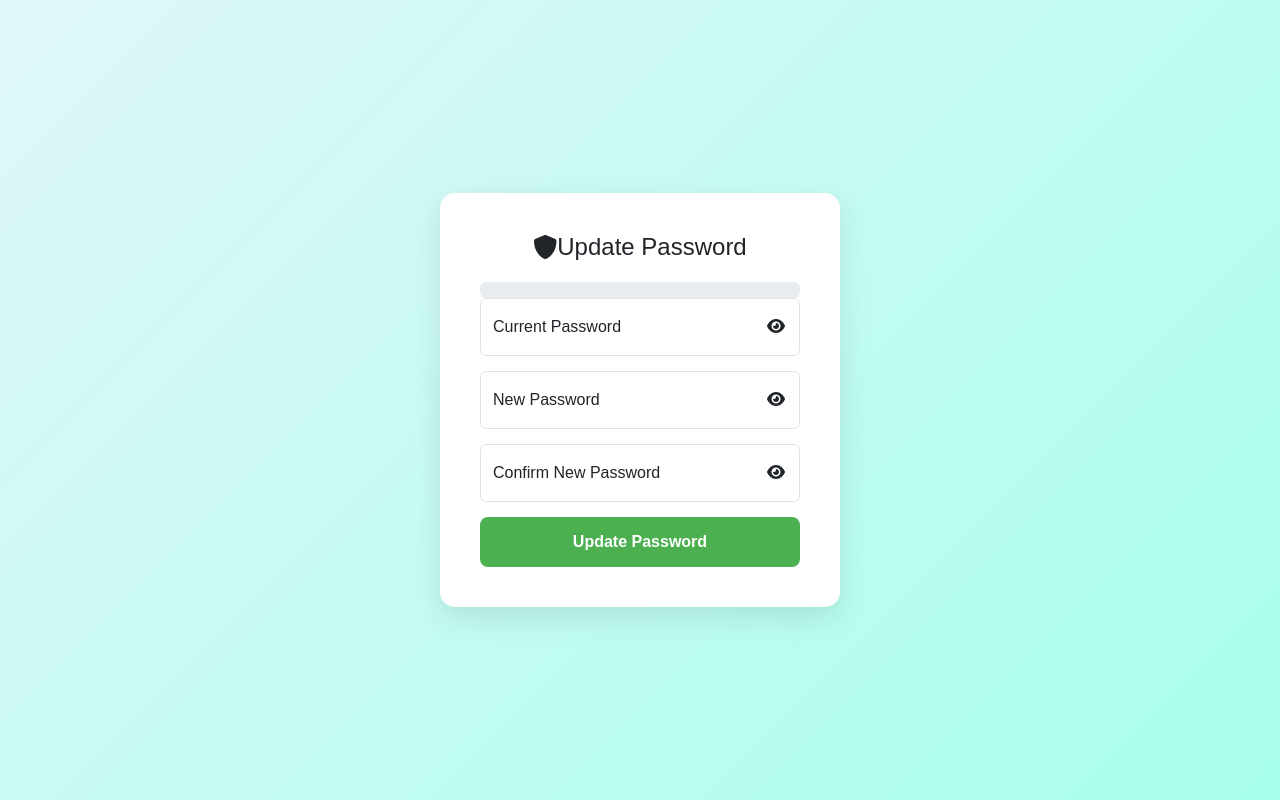
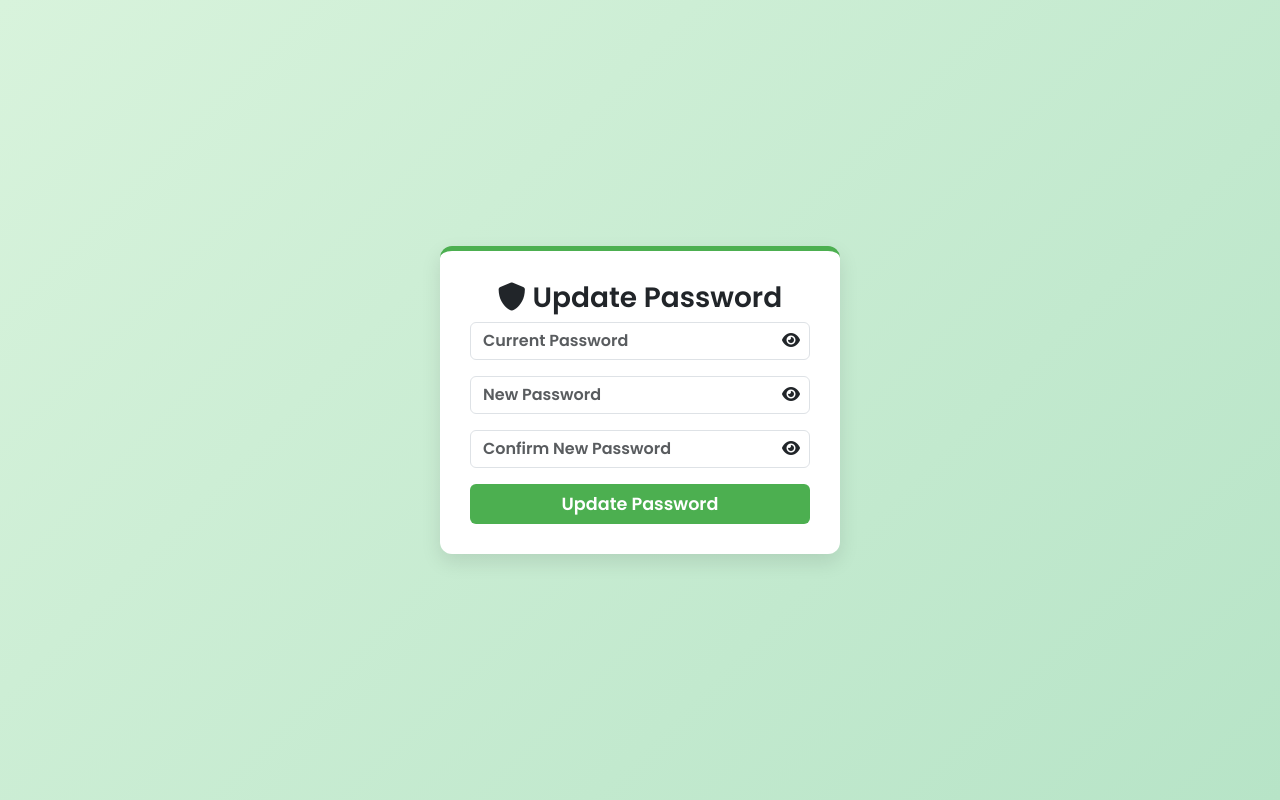
Before and after one commit to PY911/FinalYearProject, a Flask app: page /update_password in a window 1280 px wide. Run offline with Flask 3, Linux system fonts and the light colour scheme; a user stored in the database is signed in; parts of the project's set-up code (start-up, migrations or seed data) failed here and were passed over.

Commit message:
modified scripts

```diff
--- a/scripts/app.py
+++ b/scripts/app.py
@@ -52,11 +52,12 @@ def create_users_table():
     conn = get_db_connection()
     if conn:
         try:
-            # Ensure users table exists
+            # Ensure users table exists with created_at timestamp
             conn.execute('''CREATE TABLE IF NOT EXISTS users (
                                 id INTEGER PRIMARY KEY AUTOINCREMENT,
                                 email TEXT UNIQUE NOT NULL,
-                                password TEXT NOT NULL
+                                password TEXT NOT NULL,
+                                created_at TIMESTAMP DEFAULT CURRENT_TIMESTAMP
                             )''')
             # Ensure detection_history table exists
             conn.execute('''CREATE TABLE IF NOT EXISTS detection_history (
@@ -148,10 +149,11 @@ def sign_up():
                 else:
                     conn.execute('INSERT INTO users (email, password) VALUES (?, ?)', (email, hashed_password))
                     conn.commit()
-                    flash('Account created successfully. Please login.', 'success')
-                    return redirect(url_for('login'))
+                    flash('Account created successfully. Redirecting to login page...', 'success')
+                    return redirect(url_for('login'))  # Redirect to login after sign-up
             except sqlite3.Error as e:
                 logging.error(f"Error during sign-up: {e}")
+                flash('Error creating account. Please try again.', 'danger')
             finally:
                 conn.close()
     return render_template('sign_up.html')
@@ -216,7 +218,8 @@ def update_password():
 
         conn = get_db_connection()
         if conn:
-            user = conn.execute('SELECT * FROM users WHERE id = ?', (current_user.id,)).fetchone()
+            user = conn.execute('SELECT email, created_at FROM users WHERE id = ?', (current_user.id,)).fetchone()
+
 
             if user and bcrypt.checkpw(current_password.encode('utf-8'), user['password'].encode('utf-8')):
                 if new_password == confirm_password:
@@ -261,7 +264,7 @@ def predict():
         # Add safety tips based on prediction
         if prediction == 0:  # Non-Phishing case
             prediction_text = f"Non-Phishing Email (Confidence: {confidence:.2f}%)"
-            safety_tip = "This email appears safe. Always remain cautious and verify unexpected requests."
+            safety_tip = "This email appears safe. Always remain cautious and verify unexpected emails."
         else:  # Phishing case
             prediction_text = f"Phishing Email (Confidence: {confidence:.2f}%)"
             safety_tip = "Do not click any links or download attachments. Report this email to your security team."
@@ -366,7 +369,7 @@ def clear_history():
 def profile():
     conn = get_db_connection()
     if conn:
-        user = conn.execute('SELECT * FROM users WHERE id = ?', (current_user.id,)).fetchone()
+        user = conn.execute('SELECT email, created_at FROM users WHERE id = ?', (current_user.id,)).fetchone()
         phishing_files_checked = conn.execute('SELECT COUNT(*) FROM detection_history WHERE user_id = ?', (current_user.id,)).fetchone()[0]
         conn.close()
 
@@ -380,5 +383,5 @@ def profile():
         return redirect(url_for('index'))
 
 if __name__ == '__main__':
-    create_users_table()
+    create_users_table()  # Ensure tables are created before the app starts
     app.run(debug=True)
--- a/scripts/templates/profile.html
+++ b/scripts/templates/profile.html
@@ -130,7 +130,7 @@
         <!-- Profile Information -->
         <h2>Profile</h2>
         <p><strong>Email:</strong> {{ user['email'] }}</p>
-        <p><strong>Account Created:</strong> {{ user['account_created'] or "N/A" }}</p>
+        <p><strong>Account Created:</strong> {{ user['created_at'] or "N/A" }}</p>
 
         <!-- Phishing Files Checked Count -->
         <div class="phishing-count">
--- a/scripts/templates/sign_up.html
+++ b/scripts/templates/sign_up.html
@@ -274,6 +274,8 @@
         document.getElementById('signupForm').addEventListener('submit', function(e) {
             e.preventDefault();  // Prevent immediate form submission
             document.querySelector('.signup-container').classList.add('fade-out');  // Add the fade-out class to trigger the transition
+            document.getElementById('loader').style.display = 'inline-block';  // Show loader
+            document.getElementById('submitText').style.display = 'none';  // Hide text
             setTimeout(function() { e.target.submit(); }, 500);  // Wait for the transition to complete, then submit the form
         });
 
--- a/scripts/templates/update_password.html
+++ b/scripts/templates/update_password.html
@@ -7,229 +7,210 @@
 
     <!-- Bootstrap CSS -->
     <link href="https://cdn.jsdelivr.net/npm/bootstrap@5.3.0-alpha1/dist/css/bootstrap.min.css" rel="stylesheet">
+    <!-- FontAwesome for Icons -->
     <link href="https://cdnjs.cloudflare.com/ajax/libs/font-awesome/6.0.0-beta3/css/all.min.css" rel="stylesheet">
+    <!-- Google Fonts -->
+    <link href="https://fonts.googleapis.com/css2?family=Poppins:wght@600&display=swap" rel="stylesheet">
 
     <!-- Custom Styles -->
     <style>
         body {
             font-family: 'Poppins', sans-serif;
-            background: linear-gradient(135deg, #e0f7fa, #a7ffeb);
+            background-color: #f8f9fa;
+            background-image: linear-gradient(135deg, #d8f3dc, #b7e4c7);
+            height: 100vh;
             display: flex;
             justify-content: center;
             align-items: center;
-            height: 100vh;
-            margin: 0;
+            transition: background-color 0.3s, color 0.3s;
         }
 
-        .update-password-card {
-            background-color: #fff;
-            padding: 40px;
-            border-radius: 15px;
-            box-shadow: 0 10px 30px rgba(0, 0, 0, 0.1);
+        #password-update-box {
+            box-shadow: 0 8px 20px rgba(0, 0, 0, 0.1);
+            background-color: white;
+            padding: 30px;
+            border-radius: 12px;
             text-align: center;
             max-width: 400px;
             width: 100%;
+            border-top: 5px solid #4CAF50; /* Green border to match theme */
+        }
+
+        .form-control {
+            padding-right: 2.5rem;
+        }
+
+        .toggle-password {
+            position: absolute;
+            right: 10px;
+            top: 50%;
+            transform: translateY(-50%);
+            cursor: pointer;
+        }
+
+        .form-group {
             position: relative;
         }
 
-        .update-password-card h2 {
-            font-size: 1.5rem;
-            margin-bottom: 20px;
-            display: flex;
-            justify-content: center;
-            align-items: center;
+        /* Password strength indicator */
+        #password-strength {
+            margin-top: 10px;
+            font-weight: bold;
         }
 
-        .form-floating {
-            margin-bottom: 15px;
+        /* Loading spinner */
+        #loading-spinner {
+            display: none;
         }
 
+        /* Success message */
+        #success-message {
+            display: none;
+        }
+
+        /* Dark mode styling */
+        body.dark-mode {
+            background-color: #2b2b2b;
+            background-image: none;
+            color: #e0e0e0;
+        }
+
+        #password-update-box.dark-mode {
+            background-color: #2b2b2b;
+            color: white;
+            border-color: #4CAF50;
+        }
+
+        /* Button styling to match the project theme */
         .btn-custom {
             background-color: #4CAF50;
             color: white;
-            width: 100%;
-            padding: 12px 0;
-            font-size: 1rem;
-            font-weight: bold;
-            transition: all 0.3s;
-            border-radius: 8px;
+            font-size: 1.1em;
+            transition: background-color 0.3s ease, transform 0.2s ease;
         }
 
         .btn-custom:hover {
             background-color: #45a049;
-        }
-
-        .form-control:focus {
-            border-color: #4CAF50;
-            box-shadow: 0 0 5px rgba(76, 175, 80, 0.5);
-        }
-
-        .feedback-container {
-            position: absolute;
-            top: -60px;
-            left: 50%;
-            transform: translateX(-50%);
-            width: 100%;
-            text-align: center;
-        }
-
-        .alert {
-            margin: 0 auto;
-            max-width: 300px;
-        }
-
-        .password-visibility {
-            cursor: pointer;
-            position: absolute;
-            right: 15px;
-            top: 50%;
-            transform: translateY(-50%);
-        }
-
-        .progress-bar {
-            height: 5px;
-        }
-
-        .progress-bar.bg-weak {
-            background-color: red;
-        }
-
-        .progress-bar.bg-medium {
-            background-color: yellow;
-        }
-
-        .progress-bar.bg-strong {
-            background-color: green;
-        }
-
-        .dark-mode-toggle {
-            position: absolute;
-            top: 10px;
-            right: 10px;
-            cursor: pointer;
-        }
-
-        /* Responsive Design */
-        @media (max-width: 576px) {
-            .update-password-card {
-                padding: 20px;
-            }
-
-            .btn-custom {
-                font-size: 0.9rem;
-            }
-        }
-
-        /* Password match feedback */
-        #passwordMatchFeedback {
-            color: red;
-            font-size: 0.9rem;
-            display: none;
-            margin-top: 5px;
+            transform: scale(1.05);
         }
     </style>
 </head>
 <body>
+    <div id="password-update-box">
+        <h3><i class="fas fa-shield-alt"></i> Update Password</h3>
 
-    <div class="update-password-card">
-        <h2><i class="fas fa-shield-alt"></i> Update Password</h2>
-
-        <!-- Password strength indicator -->
-        <div class="progress">
-            <div class="progress-bar" id="passwordStrengthBar" style="width: 0;"></div>
-        </div>
-
-        <!-- Update Password Form -->
-        <form method="POST" action="/update_password">
-            <div class="form-floating">
-                <input type="password" class="form-control" id="current_password" name="current_password" placeholder="Current Password" required>
-                <label for="current_password">Current Password</label>
-                <span class="password-visibility" onclick="togglePassword('current_password')">
+        <!-- Password Update Form -->
+        <form id="password-update-form" method="POST" action="/update_password">
+            <div class="form-group mb-3">
+                <input class="form-control" type="password" id="current_password" name="current_password" placeholder="Current Password" aria-label="Current Password" required>
+                <span class="toggle-password" id="toggle-current-password">
                     <i class="fas fa-eye"></i>
                 </span>
             </div>
-            <div class="form-floating">
-                <input type="password" class="form-control" id="new_password" name="new_password" placeholder="New Password" required oninput="checkPasswordStrength()">
-                <label for="new_password">New Password</label>
-                <span class="password-visibility" onclick="togglePassword('new_password')">
+
+            <div class="form-group mb-3">
+                <input class="form-control" type="password" id="new_password" name="new_password" placeholder="New Password" aria-label="New Password" title="Password must be at least 8 characters, contain a number, a capital letter, and a special character." required>
+                <span class="toggle-password" id="toggle-new-password">
+                    <i class="fas fa-eye"></i>
+                </span>
+                <div id="password-strength"></div>
+            </div>
+
+            <div class="form-group mb-3">
+                <input class="form-control" type="password" id="confirm_password" name="confirm_password" placeholder="Confirm New Password" aria-label="Confirm New Password" required>
+                <span class="toggle-password" id="toggle-confirm-password">
                     <i class="fas fa-eye"></i>
                 </span>
             </div>
-            <div class="form-floating">
-                <input type="password" class="form-control" id="confirm_password" name="confirm_password" placeholder="Confirm New Password" required oninput="validatePasswordMatch()">
-                <label for="confirm_password">Confirm New Password</label>
-                <span class="password-visibility" onclick="togglePassword('confirm_password')">
-                    <i class="fas fa-eye"></i>
-                </span>
-                <div id="passwordMatchFeedback">Passwords do not match</div>
+
+            <div class="d-grid gap-2">
+                <button class="btn btn-custom" type="submit" id="update-button">Update Password</button>
             </div>
-            <button type="submit" class="btn btn-custom">Update Password</button>
         </form>
+
+        <!-- Loading Spinner -->
+        <div class="text-center mt-4" id="loading-spinner">
+            <div class="spinner-border text-success" role="status">
+                <span class="sr-only">Loading...</span>
+            </div>
+        </div>
+
+        <!-- Success Message -->
+        <div id="success-message" class="alert alert-success mt-4" role="alert">
+            Password updated successfully! Redirecting in 3 seconds...
+        </div>
     </div>
 
     <!-- Bootstrap JS and dependencies -->
     <script src="https://cdn.jsdelivr.net/npm/bootstrap@5.3.0-alpha1/dist/js/bootstrap.bundle.min.js"></script>
 
+    <!-- Optional: JS for Password Updates -->
     <script>
-        function togglePassword(inputId) {
-            const input = document.getElementById(inputId);
-            const icon = input.nextElementSibling.querySelector('i');
-            if (input.type === 'password') {
-                input.type = 'text';
-                icon.classList.remove('fa-eye');
-                icon.classList.add('fa-eye-slash');
+        const newPasswordInput = document.getElementById('new_password');
+        const confirmPasswordInput = document.getElementById('confirm_password');
+        const strengthIndicator = document.getElementById('password-strength');
+        const updateButton = document.getElementById('update-button');
+
+        // Password strength indicator
+        newPasswordInput.addEventListener('input', () => {
+            const password = newPasswordInput.value;
+            let strength = 'Weak';
+            let color = 'red';
+            if (password.length > 6 && /[A-Z]/.test(password) && /[0-9]/.test(password)) {
+                strength = 'Medium';
+                color = 'orange';
+            }
+            if (password.length > 8 && /[A-Z]/.test(password) && /[0-9]/.test(password) && /[@$!%*?&#]/.test(password)) {
+                strength = 'Strong';
+                color = 'green';
+            }
+            strengthIndicator.textContent = `Password Strength: ${strength}`;
+            strengthIndicator.style.color = color;
+        });
+
+        // Confirm password mismatch alert
+        confirmPasswordInput.addEventListener('input', () => {
+            const newPassword = newPasswordInput.value;
+            const confirmPassword = confirmPasswordInput.value;
+            if (confirmPassword !== newPassword) {
+                confirmPasswordInput.style.borderColor = 'red';
+                updateButton.disabled = true;
             } else {
-                input.type = 'password';
-                icon.classList.remove('fa-eye-slash');
-                icon.classList.add('fa-eye');
+                confirmPasswordInput.style.borderColor = 'green';
+                updateButton.disabled = false;
             }
+        });
+
+        // Show/hide password toggles
+        function togglePasswordVisibility(id, toggleId) {
+            const passwordField = document.getElementById(id);
+            const toggleIcon = document.getElementById(toggleId);
+            toggleIcon.addEventListener('click', () => {
+                const type = passwordField.type === 'password' ? 'text' : 'password';
+                passwordField.type = type;
+                toggleIcon.innerHTML = type === 'password' ? '<i class="fas fa-eye"></i>' : '<i class="fas fa-eye-slash"></i>';
+            });
         }
 
-        function checkPasswordStrength() {
-            const password = document.getElementById('new_password').value;
-            const strengthBar = document.getElementById('passwordStrengthBar');
-            let strength = 0;
+        togglePasswordVisibility('current_password', 'toggle-current-password');
+        togglePasswordVisibility('new_password', 'toggle-new-password');
+        togglePasswordVisibility('confirm_password', 'toggle-confirm-password');
 
-            if (password.match(/[a-z]+/)) strength += 1;
-            if (password.match(/[A-Z]+/)) strength += 1;
-            if (password.match(/[0-9]+/)) strength += 1;
-            if (password.match(/[$@#&!]+/)) strength += 1;
+        // Loading spinner and success message
+        const form = document.getElementById('password-update-form');
+        form.addEventListener('submit', (event) => {
+            event.preventDefault(); // Prevent the form from submitting immediately
+            document.getElementById('loading-spinner').style.display = 'block';
+            updateButton.disabled = true;
 
-            switch (strength) {
-                case 0:
-                    strengthBar.style.width = '0%';
-                    strengthBar.className = '';
-                    break;
-                case 1:
-                    strengthBar.style.width = '25%';
-                    strengthBar.className = 'progress-bar bg-weak';
-                    break;
-                case 2:
-                    strengthBar.style.width = '50%';
-                    strengthBar.className = 'progress-bar bg-medium';
-                    break;
-                case 3:
-                    strengthBar.style.width = '75%';
-                    strengthBar.className = 'progress-bar bg-strong';
-                    break;
-                case 4:
-                    strengthBar.style.width = '100%';
-                    strengthBar.className = 'progress-bar bg-strong';
-                    break;
-            }
-        }
-
-        function validatePasswordMatch() {
-            const password = document.getElementById('new_password').value;
-            const confirmPassword = document.getElementById('confirm_password').value;
-            const feedback = document.getElementById('passwordMatchFeedback');
-            if (password !== confirmPassword) {
-                feedback.style.display = 'block';
-            } else {
-                feedback.style.display = 'none';
-            }
-        }
+            setTimeout(() => {
+                document.getElementById('loading-spinner').style.display = 'none';
+                document.getElementById('success-message').style.display = 'block';
+                setTimeout(() => {
+                    window.location.href = '/login'; // Redirect to the login page
+                }, 3000);
+            }, 1000); // Simulate a delay
+        });
     </script>
-
 </body>
 </html>
```
Also changed, not shown: scripts/add_created_at_column.py (added, +40 -0 lines), scripts/init_db.py (+12 -6 lines), scripts/templates/history.html (+35 -4 lines), scripts/templates/index.html (+12 -3 lines), scripts/templates/update_email.html (deleted, +0 -25 lines), scripts/users.db, 1 other file.
